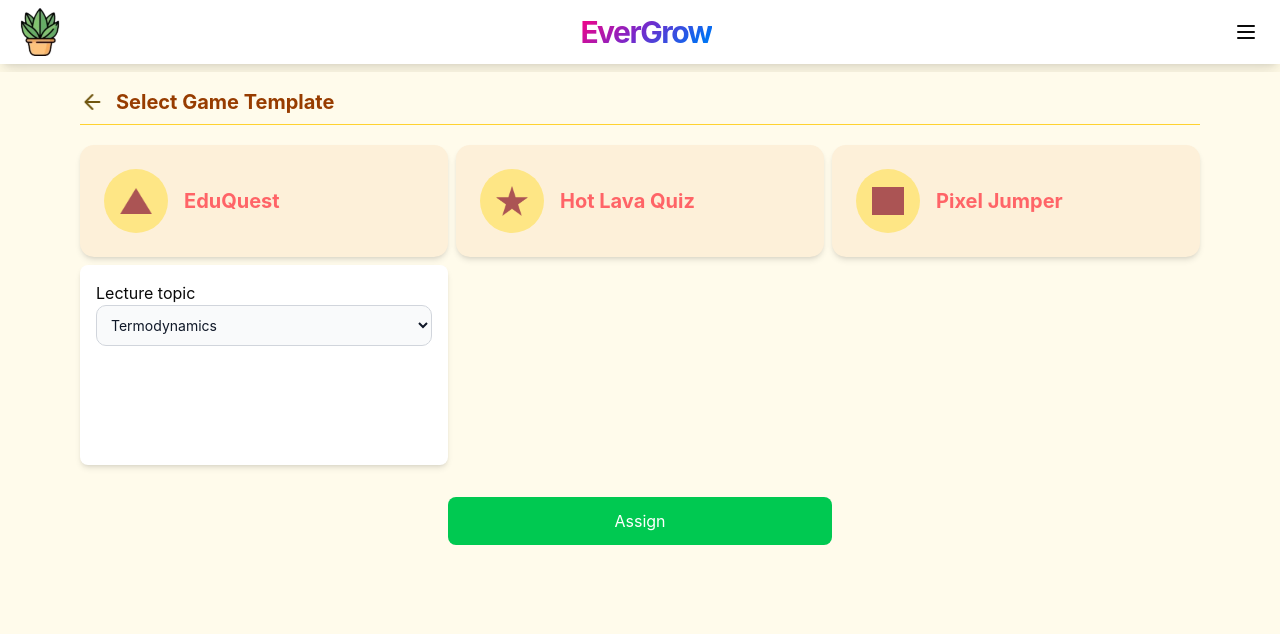
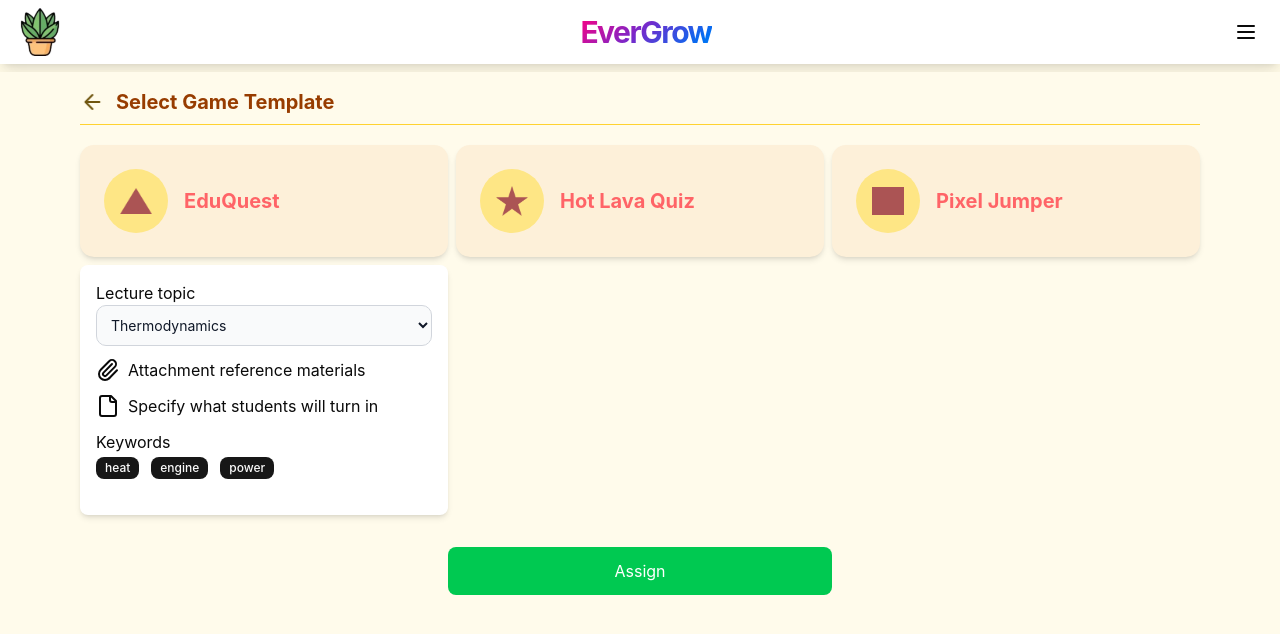
Before and after one commit to ggracesarisa/intania-hackathon, a Next.js app: page /choosegame-template in a window 1280 px wide. Both pictures are taken after a click on the button "EduQuest". Shown: the top 634 px of the page. Built offline with nearby package versions, Linux system fonts and the light colour scheme.

Commit message:
feat: add dropdown element in choosegame-tmeplate

```diff
--- a/package.json
+++ b/package.json
@@ -13,7 +13,9 @@
     "start": "next start"
   },
   "dependencies": {
+    "@radix-ui/react-checkbox": "^1.1.4",
     "@radix-ui/react-dropdown-menu": "^2.1.6",
+    "@radix-ui/react-label": "^2.1.2",
     "@radix-ui/react-popover": "^1.1.6",
     "@radix-ui/react-progress": "^1.1.2",
     "@radix-ui/react-select": "^2.1.6",
--- a/src/app/choosegame-template/page.tsx
+++ b/src/app/choosegame-template/page.tsx
@@ -1,9 +1,18 @@
 "use client";
+import { Badge } from "@/components/ui/badge";
+import { Button } from "@/components/ui/button";
+import { Checkbox } from "@/components/ui/checkbox";
+import { Input } from "@/components/ui/input";
+import { Label } from "@/components/ui/label";
+import { FileIcon, PaperclipIcon } from "lucide-react";
 import Image from "next/image";
 import Link from "next/link";
+import { useRouter } from "next/navigation";
 import { useState } from "react";
+import { twJoin } from "tailwind-merge";
 
 const AssignmentPage = () => {
+  const router = useRouter();
   const [openTabs, setOpenTabs] = useState<Set<string>>(new Set()); // Use Set to track opened tabs
 
   const handleModeSelect = (mode: string) => {
@@ -66,26 +75,44 @@ const AssignmentPage = () => {
                 <span className="text-xl font-bold text-red-400">EduQuest</span>
               </button>
               <div
-                className={`h-80 w-full rounded-md bg-white shadow-md transition-all duration-300 ${
+                className={twJoin(
+                  "mt-2 flex h-80 w-full flex-col items-center overflow-hidden rounded-md bg-white p-4 shadow-md transition-all duration-300",
                   openTabs.has("EduQuest")
-                    ? "max-h-[200px] opacity-100"
-                    : "max-h-0 opacity-0"
-                } mt-2 flex flex-col items-center overflow-hidden p-4`}
+                    ? "max-h-[250px] opacity-100"
+                    : "max-h-0 opacity-0",
+                )}
               >
-                <div className="w-full gap-2">
+                <div className="w-full gap-2 space-y-3">
                   <span className="font-lg text-center">Lecture topic</span>
                   <select
                     id="countries"
+                    defaultValue="Thermodynamics" // ✅ Set the default selected option
                     className="block w-full rounded-lg border border-gray-300 bg-gray-50 p-2.5 text-sm text-gray-900 focus:border-blue-500 focus:ring-blue-500 dark:border-gray-600 dark:bg-gray-700 dark:text-white dark:placeholder-gray-400 dark:focus:border-blue-500 dark:focus:ring-blue-500"
                   >
-                    <option selected className="text-gray-700">
-                      Termodynamics
+                    <option value="Thermodynamics" className="text-gray-700">
+                      Thermodynamics
                     </option>
-                    <option value="US">Force & Motion</option>
-                    <option value="CA">Rotational Motion</option>
-                    <option value="FR">SHM</option>
-                    <option value="DE">Wave & Optic</option>
+                    <option value="Force & Motion">Force & Motion</option>
+                    <option value="Rotational Motion">Rotational Motion</option>
+                    <option value="SHM">SHM</option>
+                    <option value="Wave & Optic">Wave & Optic</option>
                   </select>
+                  <div className="flex items-center space-x-2">
+                    <PaperclipIcon />
+                    <span>Attachment reference materials</span>
+                  </div>
+                  <div className="flex items-center space-x-2">
+                    <FileIcon />
+                    <span>Specify what students will turn in </span>
+                  </div>
+                  <div className="w-full">
+                    <p>Keywords</p>
+                    <div className="w-full items-center justify-between space-x-3">
+                      <Badge>heat</Badge>
+                      <Badge>engine</Badge>
+                      <Badge>power</Badge>
+                    </div>
+                  </div>
                 </div>
               </div>
             </div>
@@ -113,13 +140,43 @@ const AssignmentPage = () => {
                 </span>
               </button>
               <div
-                className={`h-80 w-full rounded-md bg-white shadow-md transition-all duration-300 ${
+                className={twJoin(
+                  "mt-2 flex h-80 w-full flex-col items-center overflow-hidden rounded-md bg-white p-4 shadow-md transition-all duration-300",
                   openTabs.has("HotLava Quiz")
-                    ? "max-h-[200px] opacity-100"
-                    : "max-h-0 opacity-0"
-                } mt-2 flex flex-col items-center justify-center overflow-hidden p-4`}
+                    ? "max-h-[300px] opacity-100"
+                    : "max-h-0 opacity-0",
+                )}
               >
-                <div className="flex w-2xs flex-col items-center p-2 text-center"></div>
+                <div className="flex w-2xs flex-col justify-center space-y-3 p-2">
+                  <p>Qustion 1</p>
+                  <Input />
+                  <div className="grid w-full grid-cols-2 items-center justify-center gap-y-5">
+                    <div className="flex items-center space-x-1.5">
+                      <Checkbox />
+                      <Label>2</Label>
+                    </div>
+                    <div className="flex items-center space-x-1.5">
+                      <Checkbox />
+                      <Label>234!</Label>
+                    </div>
+                    <div className="flex items-center space-x-1.5">
+                      <Checkbox />
+                      <Label>5lne</Label>
+                    </div>
+                    <div className="flex items-center space-x-1.5">
+                      <Checkbox />
+                      <Label>All are correct</Label>
+                    </div>
+                  </div>
+                  <div>
+                    <p>Answer: </p>
+                    <Input />
+                  </div>
+                  <Button onClick={() => router.push("/hotlava")}>
+                    {" "}
+                    Go to Game
+                  </Button>
+                </div>
               </div>
             </div>
 
@@ -146,13 +203,47 @@ const AssignmentPage = () => {
                 </span>
               </button>
               <div
-                className={`h-80 w-full rounded-md bg-white shadow-md transition-all duration-300 ${
+                className={twJoin(
+                  "mt-2 flex h-80 w-full flex-col items-center overflow-hidden rounded-md bg-white p-4 shadow-md transition-all duration-300",
                   openTabs.has("Pixel Jumper")
-                    ? "max-h-[200px] opacity-100"
-                    : "max-h-0 opacity-0"
-                } mt-2 flex flex-col items-center justify-center overflow-hidden p-4`}
+                    ? "max-h-[300px] opacity-100"
+                    : "max-h-0 opacity-0",
+                )}
               >
-                <div className="flex w-2xs flex-col items-center p-2 text-center"></div>
+                <div className="flex w-2xs flex-col justify-center space-y-3 p-2">
+                  <p>Qustion 1</p>
+                  <Input />
+                  <div className="grid w-full grid-cols-2 items-center justify-center gap-y-5">
+                    <div className="flex items-center space-x-1.5">
+                      <Checkbox />
+                      <Label>2</Label>
+                    </div>
+                    <div className="flex items-center space-x-1.5">
+                      <Checkbox />
+                      <Label>234!</Label>
+                    </div>
+                    <div className="flex items-center space-x-1.5">
+                      <Checkbox />
+                      <Label>5lne</Label>
+                    </div>
+                    <div className="flex items-center space-x-1.5">
+                      <Checkbox />
+                      <Label>All are correct</Label>
+                    </div>
+                  </div>
+                  <div>
+                    <p>Answer: </p>
+                    <Input />
+                  </div>
+                  <div className="flex items-center space-x-3">
+                    <Button onClick={() => router.push("/pixeljumper")}>
+                      Go to Game
+                    </Button>
+                    <Button onClick={() => router.push("/pixeljumper/mobile")}>
+                      Go to Game (mobile)
+                    </Button>
+                  </div>
+                </div>
               </div>
             </div>
           </div>
--- /dev/null
+++ b/src/components/ui/checkbox.tsx
@@ -0,0 +1,32 @@
+"use client";
+
+import * as CheckboxPrimitive from "@radix-ui/react-checkbox";
+import { CheckIcon } from "lucide-react";
+import * as React from "react";
+
+import { cn } from "@/lib/utils";
+
+function Checkbox({
+  className,
+  ...props
+}: React.ComponentProps<typeof CheckboxPrimitive.Root>) {
+  return (
+    <CheckboxPrimitive.Root
+      data-slot="checkbox"
+      className={cn(
+        "peer border-input dark:bg-input/30 data-[state=checked]:bg-primary data-[state=checked]:text-primary-foreground dark:data-[state=checked]:bg-primary data-[state=checked]:border-primary focus-visible:border-ring focus-visible:ring-ring/50 aria-invalid:ring-destructive/20 dark:aria-invalid:ring-destructive/40 aria-invalid:border-destructive size-4 shrink-0 rounded-[4px] border shadow-xs transition-shadow outline-none focus-visible:ring-[3px] disabled:cursor-not-allowed disabled:opacity-50",
+        className,
+      )}
+      {...props}
+    >
+      <CheckboxPrimitive.Indicator
+        data-slot="checkbox-indicator"
+        className="flex items-center justify-center text-current transition-none"
+      >
+        <CheckIcon className="size-3.5" />
+      </CheckboxPrimitive.Indicator>
+    </CheckboxPrimitive.Root>
+  );
+}
+
+export { Checkbox };
--- /dev/null
+++ b/src/components/ui/label.tsx
@@ -0,0 +1,24 @@
+"use client";
+
+import * as LabelPrimitive from "@radix-ui/react-label";
+import * as React from "react";
+
+import { cn } from "@/lib/utils";
+
+function Label({
+  className,
+  ...props
+}: React.ComponentProps<typeof LabelPrimitive.Root>) {
+  return (
+    <LabelPrimitive.Root
+      data-slot="label"
+      className={cn(
+        "flex items-center gap-2 text-sm leading-none font-medium select-none group-data-[disabled=true]:pointer-events-none group-data-[disabled=true]:opacity-50 peer-disabled:cursor-not-allowed peer-disabled:opacity-50",
+        className,
+      )}
+      {...props}
+    />
+  );
+}
+
+export { Label };
```
Also changed, not shown: 1 other file (tests, documents, lock files or other folders).
